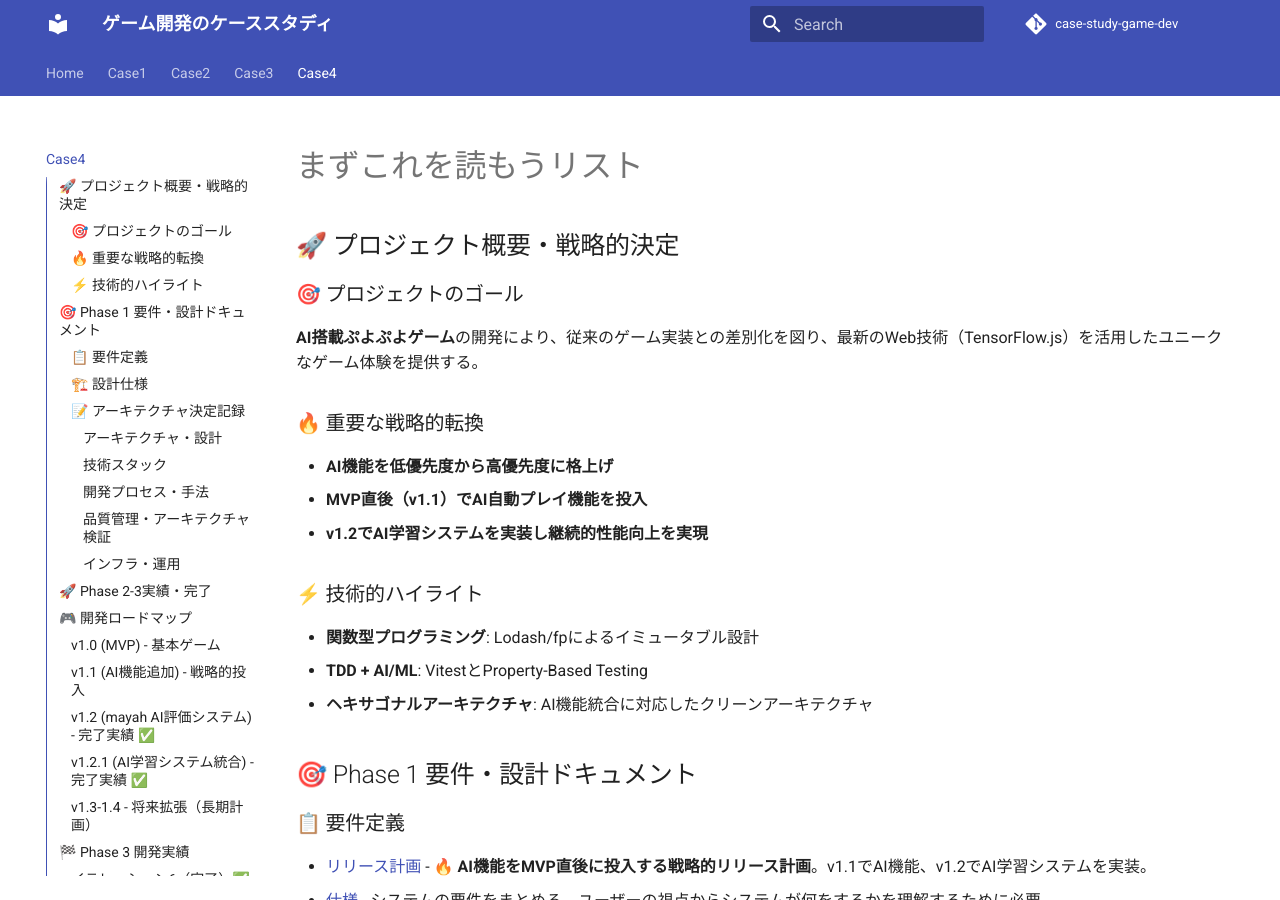
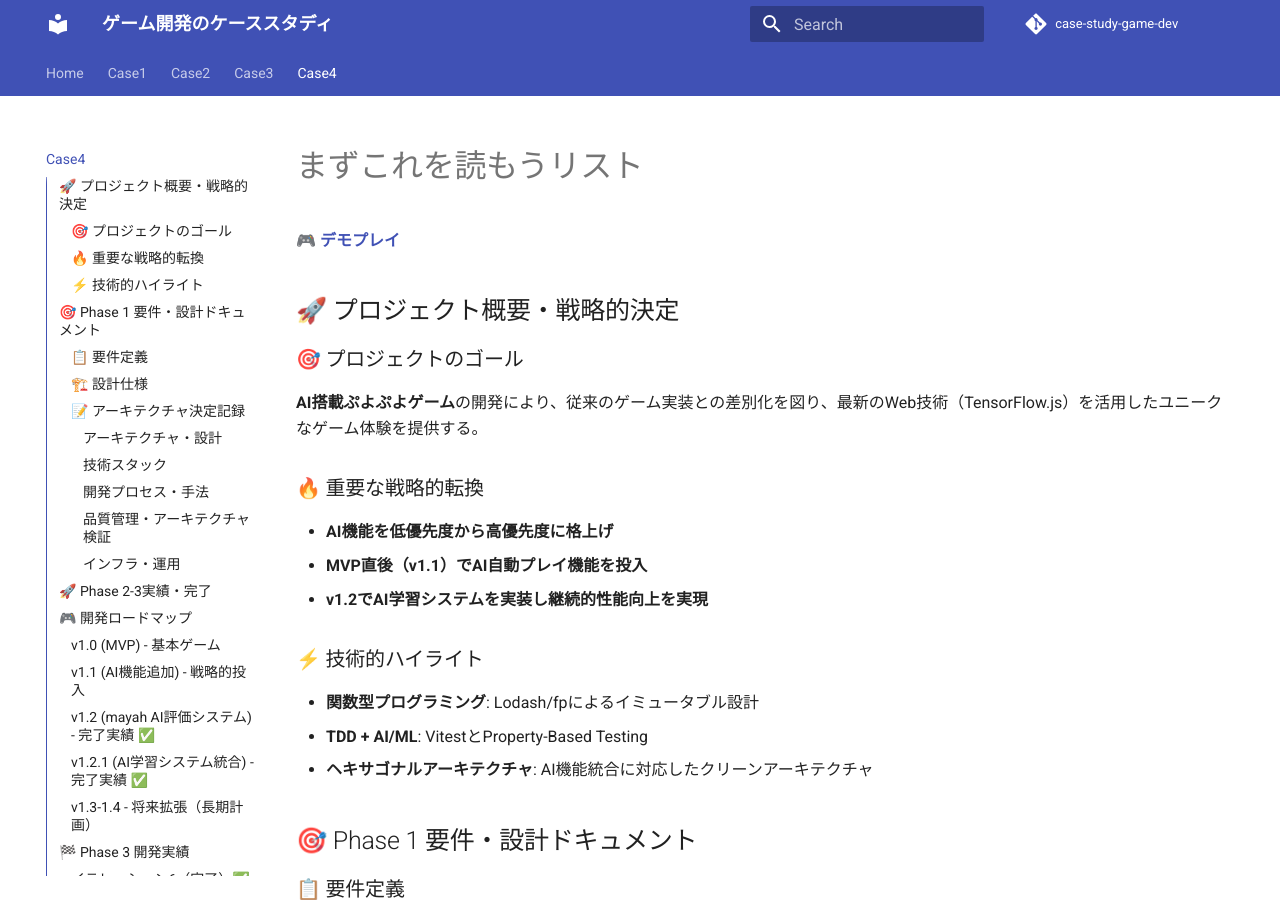
Before and after one commit to k2works/case-study-game-dev, an MkDocs documentation site: the page built from docs/reference/case-4/index.md, in a window 1280 px wide and 900 px high. Built offline with MkDocs 1.6.1 and Material for MkDocs 9.7.7, drawn with Linux system fonts in a browser that asks for light colours; comment, search, counter and statistics services are not loaded.

Commit message:
docs: add demo play link to case-4 index

```diff
--- a/docs/reference/case-4/index.md
+++ b/docs/reference/case-4/index.md
@@ -1,4 +1,7 @@
 # まずこれを読もうリスト
+
+🎮 **[デモプレイ](https://case-study-game-dev-5ltf-8ddyehu9n-k2works-projects.vercel.app/)**
+
 
 ## 🚀 プロジェクト概要・戦略的決定
 
```
